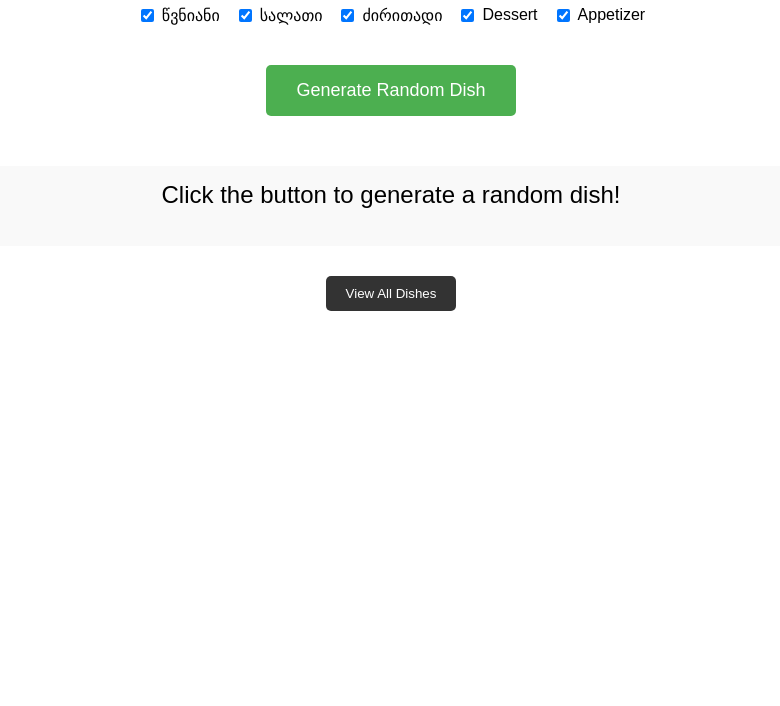
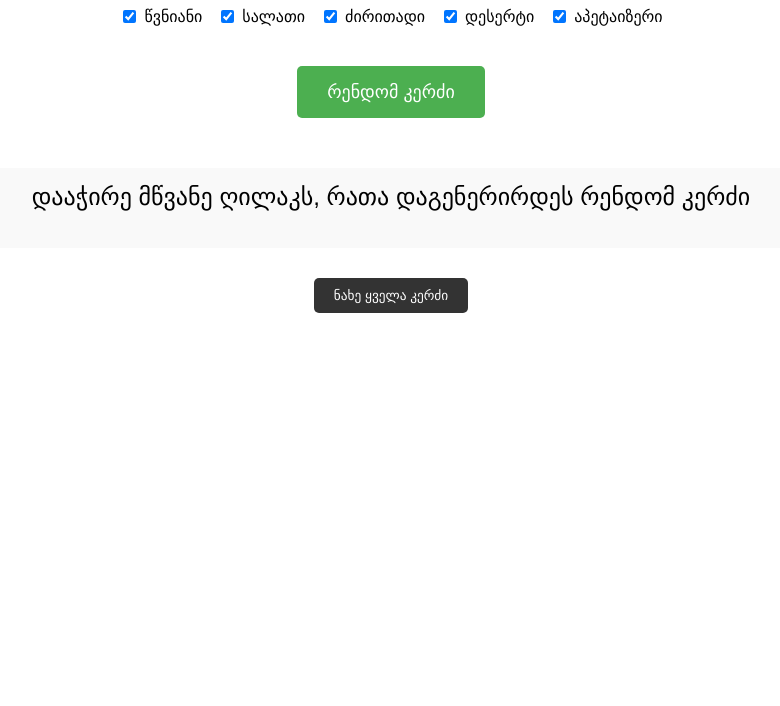
Before and after one commit to viblo29/random-dishes, a plain HTML site: page index.html in a window 1280 px wide. Shown: the part 94-800 px from the top of the page, without its empty margins (249-1029 px from the left). Drawn offline with Linux system fonts and the light colour scheme.

Commit message:
translate

```diff
--- a/index.html
+++ b/index.html
@@ -98,7 +98,7 @@
     </style>
 </head>
 <body>
-    <h1>Random Dish Generator</h1>
+    <h1>რენდომ კერძის გენერატორი</h1>
 
     <div class="filters">
         <label class="filter-option">
@@ -111,18 +111,18 @@
             <input type="checkbox" class="filter-checkbox" value="ძირითადი" checked> ძირითადი
         </label>
         <label class="filter-option">
-            <input type="checkbox" class="filter-checkbox" value="dessert" checked> Dessert
+            <input type="checkbox" class="filter-checkbox" value="დესერტი" checked> დესერტი
         </label>
         <label class="filter-option">
-            <input type="checkbox" class="filter-checkbox" value="appetizer" checked> Appetizer
+            <input type="checkbox" class="filter-checkbox" value="აპეტაიზერი" checked> აპეტაიზერი
         </label>
     </div>
 
-    <button id="generate-btn">Generate Random Dish</button>
+    <button id="generate-btn">რენდომ კერძი</button>
 
-    <div id="result">Click the button to generate a random dish!</div>
+    <div id="result">დააჭირე მწვანე ღილაკს, რათა დაგენერირდეს რენდომ კერძი</div>
 
-    <button id="view-all-btn">View All Dishes</button>
+    <button id="view-all-btn">ნახე ყველა კერძი</button>
 
     <!-- The Modal -->
     <div id="dishes-modal" class="modal">
@@ -136,12 +136,12 @@
     <script>
         // Sample dish database
         const dishes = [
-            { name: "Chocolate Cake", category: "dessert" },
-            { name: "Ice Cream", category: "dessert" },
-            { name: "Bruschetta", category: "appetizer" },
-            { name: "Spring Rolls", category: "appetizer" },
-            { name: "Tiramisu", category: "dessert" },
-            { name: "Stuffed Mushrooms", category: "appetizer" },
+            { name: "შოკოლადის ნამცხვარი", category: "დესერტი" },
+            { name: "ნაყინი", category: "დესერტი" },
+            { name: "Bruschetta", category: "აპეტაიზერი" },
+            { name: "Spring Rolls", category: "აპეტაიზერი" },
+            { name: "ტირამისუ", category: "დესერტი" },
+            { name: "Stuffed Mushrooms", category: "აპეტაიზერი" },
             { name: "შემწვარი კარტოფილი", category: "ძირითადი" },
             { name: "პიურე", category: "ძირითადი" },
             { name: "კატლეტი", category: "ძირითადი" },
```
